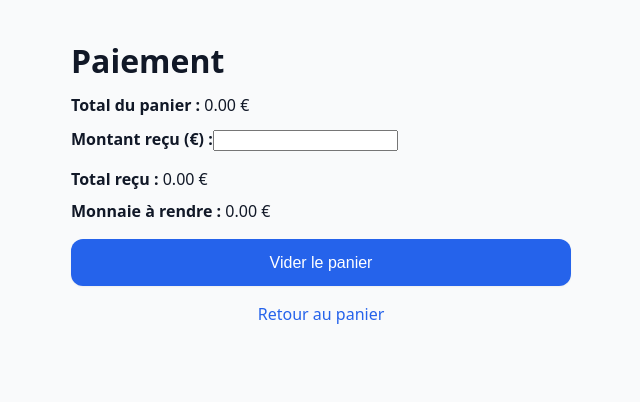
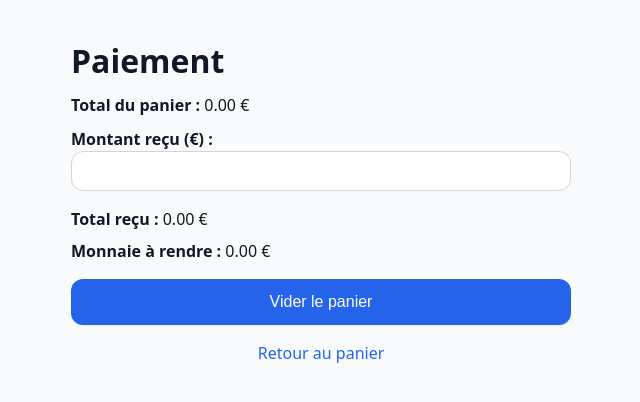
Before and after one commit to Tchoup7790/celtiques-bar-app, a Vue app: page /payement in a window 1280 px wide. Shown: the top 402 px of the page, without its empty margins (319-959 px from the left). Built offline with nearby package versions, Linux system fonts and the light colour scheme.

Commit message:
beeter input

```diff
--- a/src/pages/payement.vue
+++ b/src/pages/payement.vue
@@ -8,7 +8,7 @@
 
     <div style="margin-bottom: 1rem">
       <label for="paymentInput"><strong>Montant reçu (€) :</strong></label>
-      <input type="tel" inputmode="decimal" pattern="[0-9]+([.,][0-9]{1,2})?" step="0.01" />
+      <input type="text" inputmode="decimal" pattern="[0-9]+([.,][0-9]{0,2})?" />
     </div>
 
     <div style="margin-top: 0.5rem">
```
